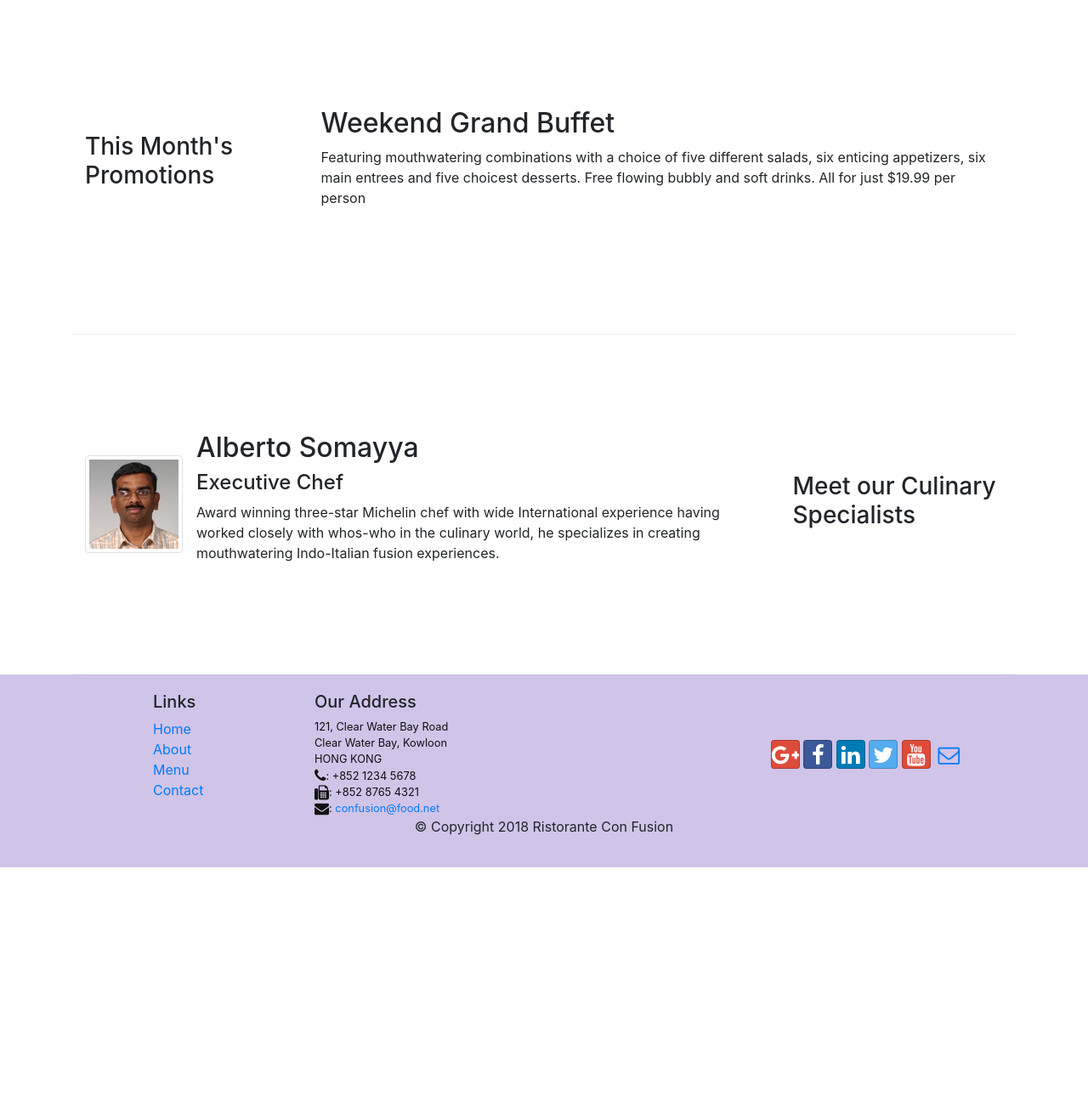
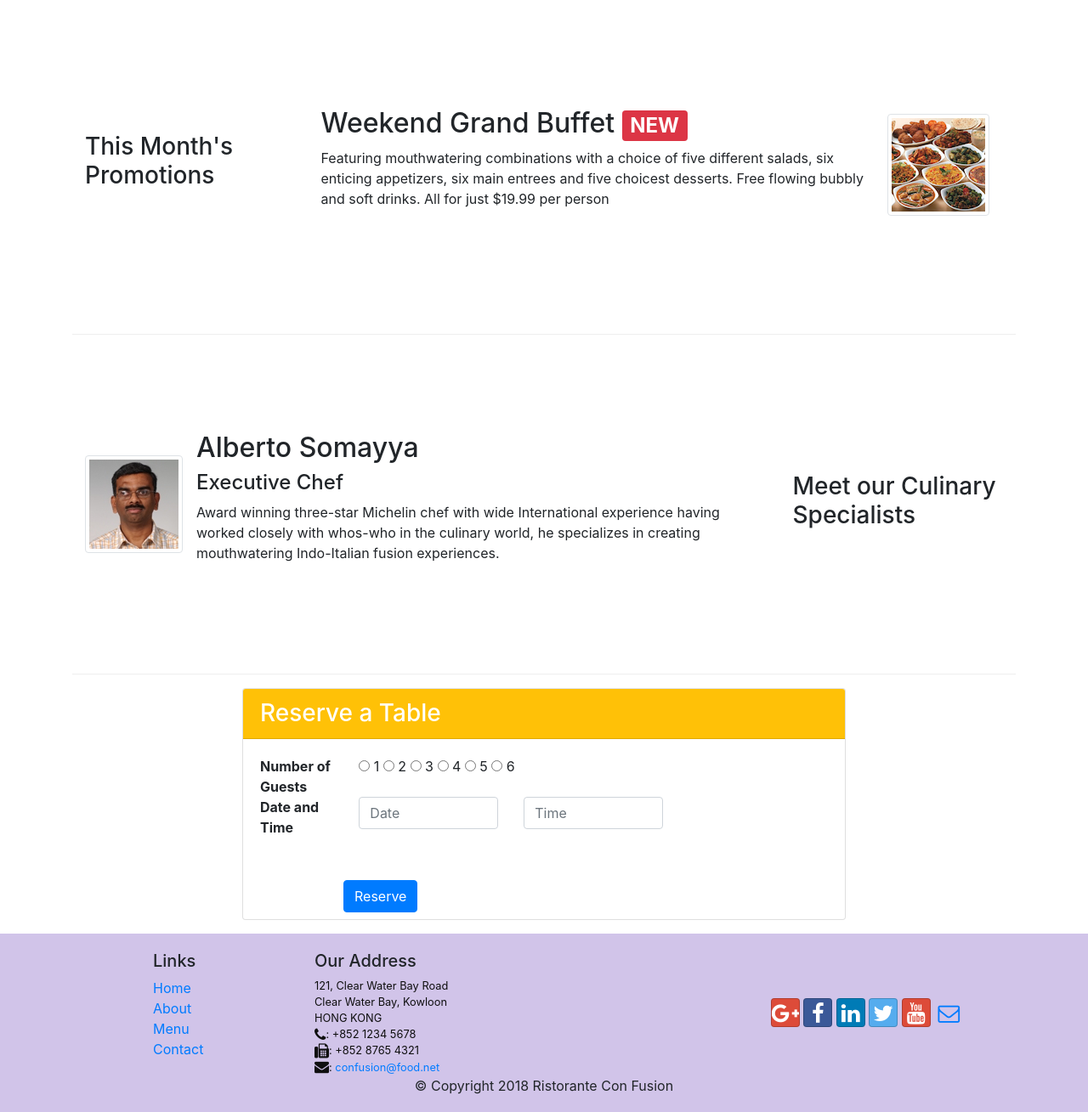
Before and after one commit to vasasharath/Simple-Restaurant-Web-Page, a website: page index.html in a window 1280 px wide. Shown: the part 740-2049 px from the top of the page at 85% size. Before the commit the page ends 1761 px from the top, so only its background shows below. Drawn offline with nearby package versions, Linux system fonts and the light colour scheme.

Commit message:
Assignment2

```diff
--- a/index.html
+++ b/index.html
@@ -40,8 +40,13 @@
                     <h1>Ristorante con Fusion</h1>
                     <p class = "d-none d-sm-block">We take inspiration from the World's best cuisines, and create a unique fusion experience. Our lipsmacking creations will tickle your culinary senses!</p>
                 </div>
-                <div class="col-12 col-sm align-self-center">
+                <div class="col-12 col-sm-3 align-self-center">
                         <img src="img/logo.png" class="img-fluid">
+                </div>
+                <div class="col-12 col-sm-3 btn-sm align-self-center" role="group">
+                        <div class="btn offset-2 bg-warning" role="group">
+                                <a role="button" class="btn align-self-center" href="#reserve"> Reserve Table</a>
+                        </div>
                 </div>
             </div>
         </div>
@@ -73,8 +78,14 @@
                 <h3>This Month's Promotions</h3>
             </div>
             <div class="col col-sm col-md">
-                <h2>Weekend Grand Buffet</h2>
-                <p class = "d-none d-sm-block">Featuring mouthwatering combinations with a choice of five different salads, six enticing appetizers, six main entrees and five choicest desserts. Free flowing bubbly and soft drinks. All for just $19.99 per person </p>
+                <div class="media">
+                    <div class="media-body">
+                        <h2 class="mt-0">Weekend Grand Buffet <span class="badge badge-danger">NEW</span></h2>
+                        <p class = "d-none d-sm-block">Featuring mouthwatering combinations with a choice of five different salads, six enticing appetizers, six main entrees and five choicest desserts. Free flowing bubbly and soft drinks. All for just $19.99 per person </p>
+                    </div>
+                    <img class="d-flex mr-3 img-thumbnail align-self-center"
+                                    src="img/buffet.png" alt="Buffet">
+                </div>
             </div>
         </div>
 
@@ -98,6 +109,43 @@
                     </div>
             </div>
         </div>
+        <form id="reserve">
+            <div class="mt-3 mb-3 col-12 offset-2 col-sm-8">
+                <div class="card">
+                    <h3 class="card-header bg-warning text-white">Reserve a Table</h3>
+                    <div class="card-body">
+                        <dl class="row">
+                            <dt class="col-12 col-sm-2">Number of Guests</dt>
+                            <dd class="col-12 col-sm-10">
+                                <input type="radio" name="options" id="option1"> 1
+                                <input type="radio" name="options" id="option2"> 2
+                                <input type="radio" name="options" id="option3"> 3
+                                <input type="radio" name="options" id="option4"> 4
+                                <input type="radio" name="options" id="option5"> 5
+                                <input type="radio" name="options" id="option6"> 6
+                            </dd>
+                            <dt class="col-12 col-sm-2">Date and Time</dt>
+                            <dd class="col-10">
+                                <div class="form-group row">
+                                    <div class="col-12 col-md-4">
+                                            <input type="text" class="form-control" id="date" name="date" placeholder="Date">
+                                        </div>
+                                        <div class="col-12 col-md-4">
+                                            <input type="text" class="form-control" id="time" name="time" placeholder="Time">
+                                        </div>
+                                    </div>
+                                </div>
+                            </dd>
+                            <dd>
+                                    <div class="btn-group offset-2" role="group">
+                                        <a role="button" class="btn btn-primary text-white"> Reserve</a>
+                                    </div>
+                            </dd>
+                        </dl>
+                    </div>
+                </div>
+            </div>
+        </form>
     </div>
 
     <footer class="footer">
```
